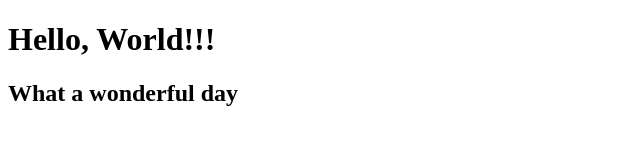
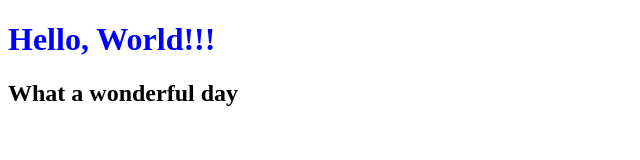
Before and after one commit to davidisley/Demo, a plain HTML site: page hello world.html in a window 1280 px wide. Shown: the whole page, without its empty margins (0-640 px from the left). Drawn offline with Linux system fonts and the light colour scheme.

Commit message:
adding color with css

```diff
--- a/hello world.html
+++ b/hello world.html
@@ -5,7 +5,7 @@
         <title> Hello, World!!!</title>
     </head>
     <body>
-        <h1>Hello, World!!!</h1>
+        <h1 style="color:blue">Hello, World!!!</h1>
         <h2>What a wonderful day</h2>
     </body>
 </html>
```
